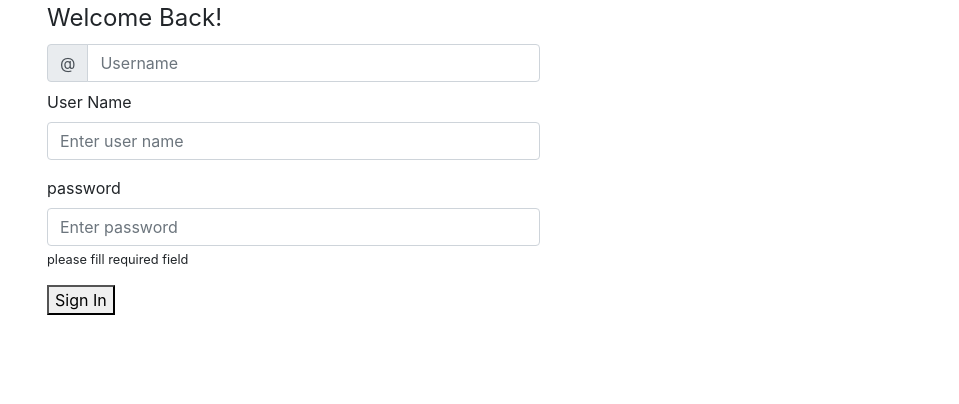
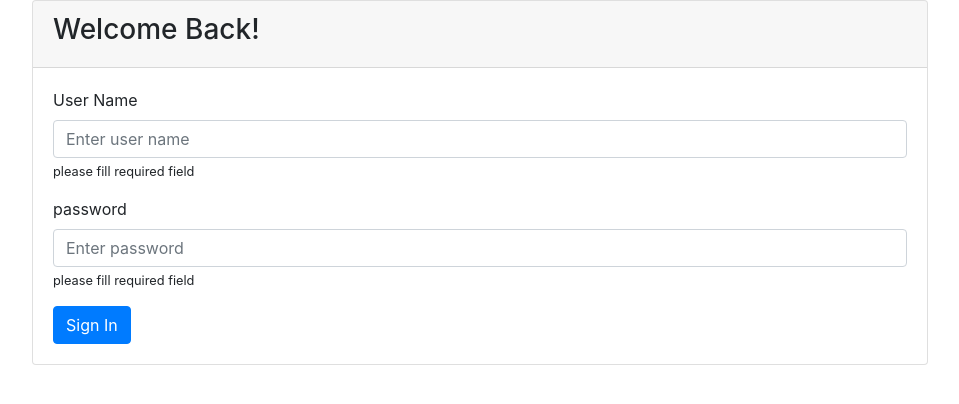
Before and after one commit to ashwagzabani/Mini-Twitter, a React (Create React App) app in the folder mini-twitter/: page /signIn in a window 1280 px wide. Shown: the top 404 px of the page, without its empty margins (160-1119 px from the left). Built offline with nearby package versions, Linux system fonts and the light colour scheme.

Commit message:
modify code and sign in style compnent

```diff
--- a/mini-twitter/src/components/Register-form.js
+++ b/mini-twitter/src/components/Register-form.js
@@ -184,7 +184,7 @@ class RegisterForm extends Component {
 
     /**
      * the alerMessage fun. will be call via validation
-     * if the user name and email ready exsist the alert message will be show
+     * if the user name and email are already exsist the alert message will be show
      */
     alertMessage = () => {
         console.log(this.state.alertValue);
@@ -242,7 +242,7 @@ class RegisterForm extends Component {
                                         (< Form.Text>Your password must be at least 6 characters</Form.Text>) : ''}
 
                             </Form.Group>
-                            <Button className="primary" type="submit" onClick={this.register}>Register</Button>
+                            <Button variant="primary" type="submit" onClick={this.register}>Register</Button>
                         </Card.Body>
                     </fieldset>
                 </form>
--- a/mini-twitter/src/components/SignIn.js
+++ b/mini-twitter/src/components/SignIn.js
@@ -4,17 +4,16 @@ import {
     InputGroup,
     FormControl,
     Col,
-    Alert
+    Alert,
+    Card,
+    Button
 } from 'react-bootstrap'
-import {
-    Link,
-    Redirect,
-    Route
-} from "react-router-dom";
-import Home from './Home';
+
 class SignIn extends Component {
+
     constructor() {
         super();
+
         this.state = {
             TwitterDB: '',
             userId: 0,
@@ -22,16 +21,9 @@ class SignIn extends Component {
             displayName: '',
             email: '',
             password: '',
-            alertValue: '',
-            valid: true,
-            feedback: ''
+            alertValue: ''
         }
     }
-
-    // componentWillUnmount(){
-    //     //get twitterDb from localStorage
-
-    // }
 
     assignValueToState = (event) => {
         let fieldName = event.target.name;
@@ -57,37 +49,6 @@ class SignIn extends Component {
     signIn = (e) => {
         e.preventDefault();
         this.validation();
-        // if (this.state.userName === '' || this.state.password === '') {
-        //     console.log("please fill the input required");
-        // } else {
-        //     // console.log("you are not register");
-        //     // //get Twitter Db from local storage
-
-        //     if (localStorage.getItem('TwitterDB') == '') {
-        //         //the TwitterDb is empty
-        //         //alert => your are not registerd
-        //         console.log("you are not register");
-        //     } else {
-        //         console.log("you are register");
-        //         const getTwitterDB = JSON.parse(localStorage.getItem('TwitterDB'));
-        //         getTwitterDB.map(element => {
-        //             if (element.userName === this.state.userName) {
-        //                 console.log("step check userName ==> pass");
-        //                 if (element.password === this.state.password) {
-        //                     console.log("step check password ==> pass");
-        //                     parseInt(localStorage.setItem("userLoggedInId", element.id))
-        //                     return this.props.history.push("/user/home")
-        //                 } else {
-        //                     console.log("Your password is error ");
-        //                     this.setState({ alert: "Your password is error " })
-        //                     this.alertMessage()
-        //                 }
-        //             } else {
-        //                 console.log("Your User Name is error or you are not register");
-        //             }
-        //         })
-        //     }
-        // }
     }
 
     validation = () => {
@@ -105,67 +66,63 @@ class SignIn extends Component {
                 // console.log("you are register");
                 const getTwitterDB = JSON.parse(localStorage.getItem('TwitterDB'));
                 getTwitterDB.map((element, index) => {
-                    if (element.userName == this.state.userName) {
-                        console.log("step check userName ==> pass");
+                    if (element.userName === this.state.userName) {
+                        // console.log("step check userName ==> pass");
                         if (element.password === this.state.password) {
-                            console.log("step check password ==> pass");
+                            // console.log("step check password ==> pass");
                             parseInt(localStorage.setItem("userLoggedInId", element.id))
-                            // return this.props.history.push("/user/home")
-                            return true
+                            this.props.history.push("/user/home")
                         } else {
-                            console.log("Your password is error ");
-                            this.setState({ alert: "Your password is error " })
-                            this.alertMessage()
+                            // console.log("Your password is error ");
+                            this.alertMessage();
+                            this.setState({ alert: true, alertValue: 'password' })
                         }
                     } else if (getTwitterDB.length - 1 === index) {
-                        console.log("Your User Name is error or you are not register");
-                        this.setState()
+                        // console.log("Your User Name is error or you are not register");
+                        this.alertMessage();
+                        this.setState({ alert: true, alertValue: 'userName' })
+
                     }
                 })
             }
         }
     }
 
+    /**
+      * the alerMessage fun. will be call via validation
+      * if the user name and email are not exsist the alert message will be show
+      */
     alertMessage = () => {
-        // const alertValue = '';
-        // if (key === 'userName') {
-        //     alertValue = 'The user name already used';
-        // } else if (key === 'email') {
-        //     alertValue = 'The email already registered';
-        // }
-        // else if (key === 'password') {
-        //     if (this.state.password.length < 6) {
-        //         alertValue = 'The password must be less than 6 digit';
-        //     }
-        // }
-        setTimeout(() => { this.setState({ alert: false }) }, 3000);
+        console.log(this.state.alertValue);
+        let alertValue = '';
+        if (this.state.alertValue === 'userName') {
+            alertValue = 'The user name is not exsist';
+        } else if (this.state.alertValue === 'password') {
+            alertValue = 'The passwrod is not correct';
+        }
+        // console.log(alertValue);
+        setTimeout(() => { this.setState({ alert: false, alertValue: '' }) }, 3000);
 
         return (
             <Alert variant='warning'>
-                <p>{this.state.alertValue}</p>
+                {alertValue}
             </Alert>);
-    }
+    }//end-alertMessage fun.
+
     render() {
         return (
-            <div className='SignIn'>
-                {this.state.alert ? this.alertMessage() : ''}
-                <form  >
-                    <Col xs={7}>
-                        <fieldset>
-                            <legend>Welcome Back!</legend>
-                            <InputGroup className="mb-2">
-                                <InputGroup.Prepend>
-                                    <InputGroup.Text>@</InputGroup.Text>
-                                </InputGroup.Prepend>
-                                <FormControl placeholder="Username" />
-                            </InputGroup>
-
+            <Card className='SignIn'>
+                <form>
+                    <fieldset>
+                        <Card.Header><h3>Welcome Back!</h3></Card.Header>
+                        <Card.Body>
+                            {this.state.alert ? this.alertMessage() : ''}
                             <Form.Group>
                                 <Form.Label>User Name</Form.Label>
                                 <Form.Control type="text" name="userName" value={this.state.userName} placeholder="Enter user name" onChange={this.assignValueToState} />
-                                {/* <Form.Control.Feedback type="valid">{this.state.feedback}</Form.Control.Feedback> */}
+                                {this.state.userName === '' ?
+                                    (< Form.Text>please fill required field </Form.Text>) : ''}
                             </Form.Group>
-
                             <Form.Group>
                                 <Form.Label>password</Form.Label>
                                 <Form.Control name="password" value={this.state.password} type="password" placeholder="Enter password" onChange={this.assignValueToState} />
@@ -176,15 +133,11 @@ class SignIn extends Component {
 
                                         (< Form.Text>Your password must be at least 6 characters</Form.Text>) : ''}
                             </Form.Group>
-                            {/* <button className="primary" type="submit" onClick={this.signIn}><Link to={{
-                            pathname: "/user/home",
-                            state: { "userId": this.state.userId + 1 }
-                        }}>Sign In</Link></button> */}
-                            <button className="primary" type="submit" onClick={this.signIn}>Sign In</button>
-                        </fieldset>
-                    </Col>
+                            <Button variant="primary" type="submit" onClick={this.signIn}>Sign In</Button>
+                        </Card.Body>
+                    </fieldset>
                 </form>
-            </div >
+            </Card >
         );
     }
 }
```
Also changed, not shown: 1 other file (tests, documents, lock files or other folders).
